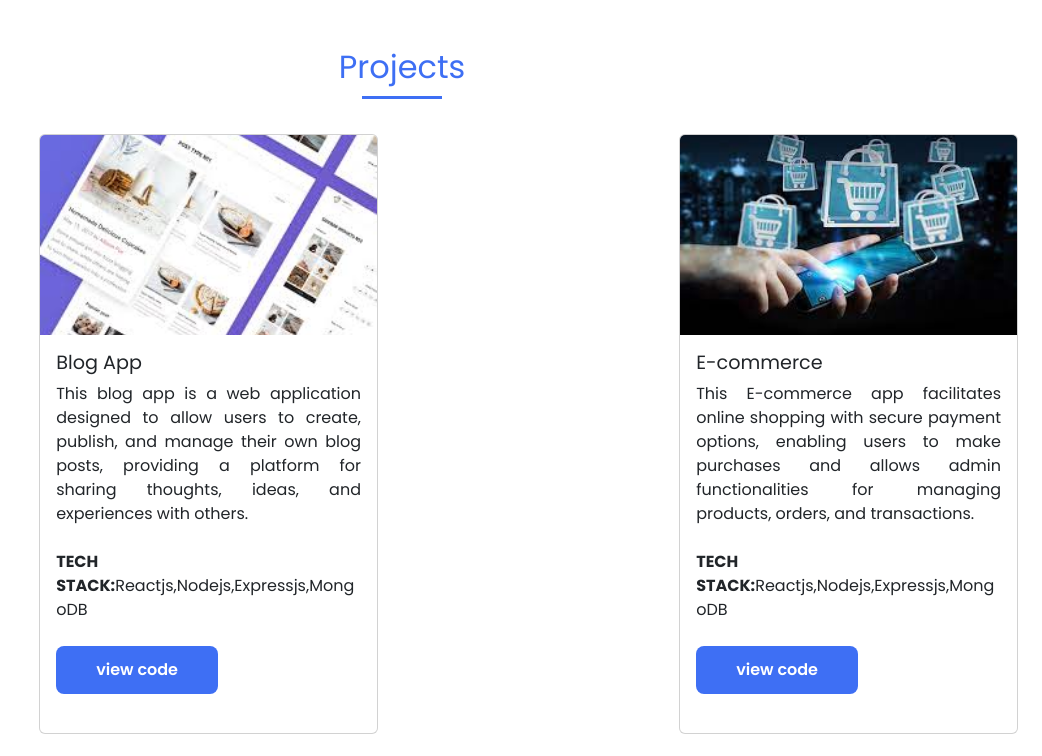
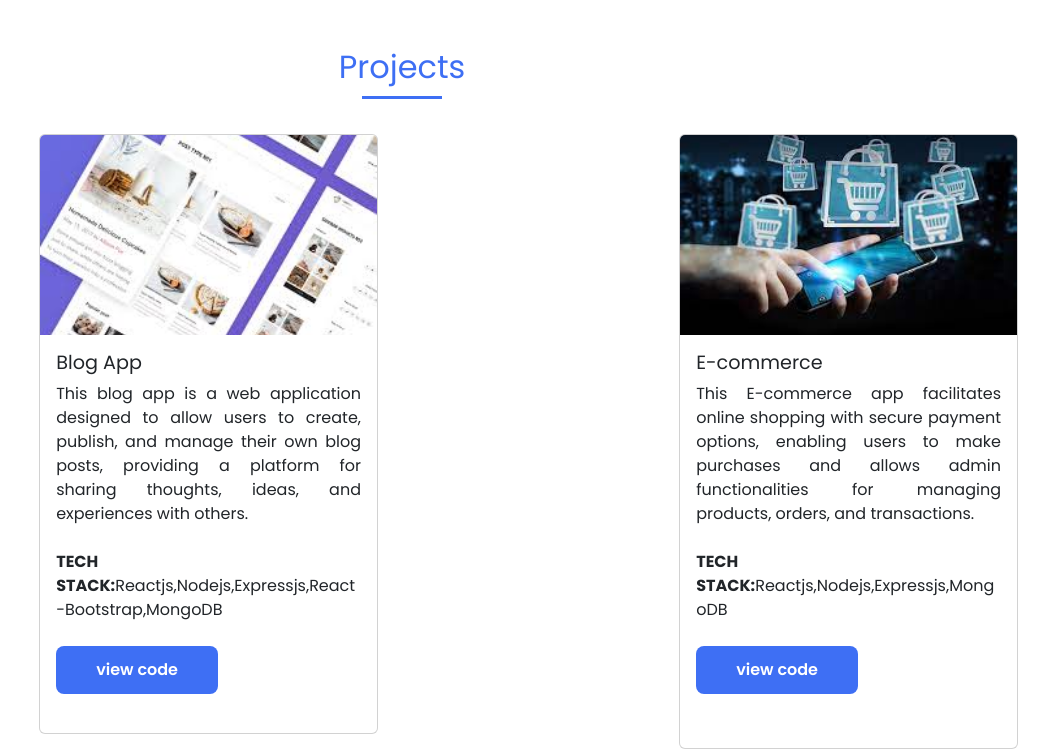
Before and after one commit to keerthanarajendran123/keerthana_portfolio, a plain HTML site: page index.html in a window 1280 px wide. Shown: the part 2040-2796 px from the top of the page, without its empty margins (238-1280 px from the left). Drawn offline with nearby package versions, Linux system fonts and the light colour scheme.

Commit message:
image link

```diff
--- a/index.html
+++ b/index.html
@@ -204,13 +204,13 @@
                   <div class="card-body">
                       <h5 class="card-title" style="font-size: larger;">Blog App</h5>
                       <p class="card-text">This blog app is a web application designed to allow users to create, publish, and manage their own blog posts, providing a platform for sharing thoughts, ideas, and experiences with others.</p><br>
-                      <p class="card-text"><b>TECH STACK:</b>Reactjs,Nodejs,Expressjs,MongoDB</p><br>
+                      <p class="card-text"><b>TECH STACK:</b>Reactjs,Nodejs,Expressjs,React-Bootstrap,MongoDB</p><br>
                       <a href="https://github.com/keerthanarajendran123/blog-app-frontend" class="button" target="_blank">view code</a>
                   </div>
               </div>
           </div>
           <div class="col">
-              <div class="card work__item" style="height: 600px;">
+              <div class="card work__item" style="height: 615px;">
                   <div class="image-container">
                       <img src="e-commerce1.jpg" class="card-img-top" style="height: 200px;width:200%; object-fit: cover;" alt="e-commerce1">
                       <a href="https://shopping-app-website97.netlify.app/" class="external-link" target="_blank">
--- a/style.css
+++ b/style.css
@@ -301,8 +301,12 @@ img {
 /* ===== WORK =====*/
 
 .work__item{
-    max-width: 38rem;
+    max-width: 35rem;
     margin-left: 45%;
+}
+
+.image-container {
+    position: relative;
 }
 
 .card-text{
```
